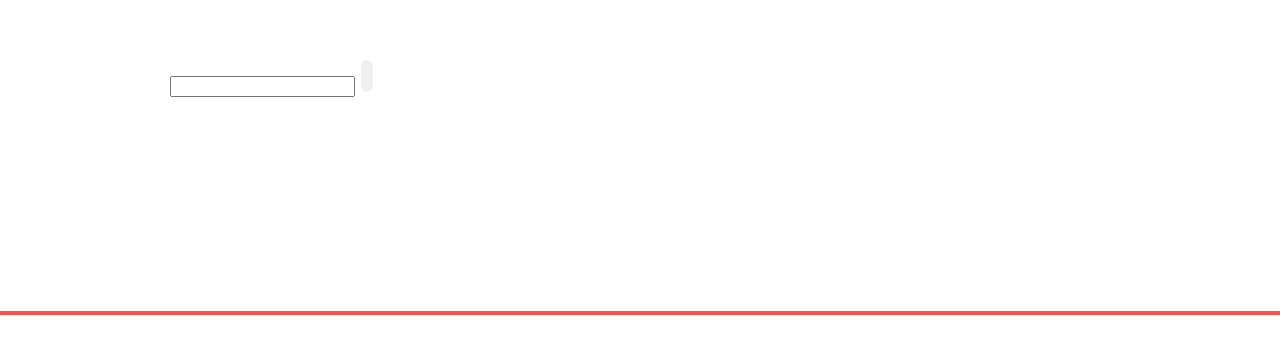
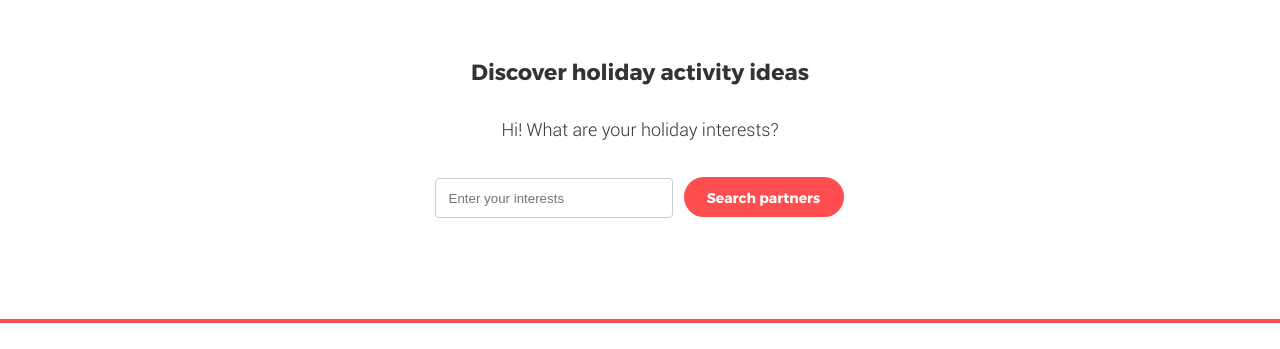
Before and after one commit to plyolik/g-digital-bem, a plain HTML site: page src/index.html in a window 1280 px wide. Shown: the part 2871-3220 px from the top of the page. Drawn offline with Linux system fonts and the light colour scheme.

Commit message:
made a search partner section

```diff
--- a/src/index.html
+++ b/src/index.html
@@ -112,12 +112,12 @@
                 <h2 class="section__title"></h2>
             </section>
             <section class="search-partners">
-                <h2 class="section__title"></h2>
+                <h2 class="section__title">Discover holiday activity ideas</h2>
                 <section class="search-partners__content">
-                    <p class="search-partners__p"></p>
+                    <p class="search-partners__p p">Hi! What are your holiday interests?</p>
                     <div class="search-partners__form">
-                        <input class="search-partners__input">
-                        <button class="search-partners__btn btn"></button>
+                        <input class="search-partners__input" placeholder="Enter your interests">
+                        <button class="search-partners__btn btn">Search partners</button>
                     </div>
                 </section>
             </section>
--- a/src/style.css
+++ b/src/style.css
@@ -67,9 +67,6 @@
     height: 1026px;
 }
 
-.search-partners {
-    height: 153px;
-}
 
 .how-it-works__content {
     display: flex;
@@ -371,3 +368,34 @@
     display: flex;
     justify-content: space-around;
 }
+
+.search-partners__btn {
+    background-color: rgb(255, 78, 80);
+    width: 164px;
+    height: 44px;
+    color: white;
+}
+
+
+.search-partners__p  {
+    font-size: 18px;
+    color: rgb(51, 51, 51);
+    margin: 35px 0;
+  }
+
+  .search-partners__input {
+    border-style: solid;
+    border-width: 1px;
+    border-color: rgb(204, 204, 204);
+    border-radius: 4px;
+    background-color: rgb(255, 255, 255);
+    box-shadow: 0px 1px 0px 0px rgba(238, 238, 238, 0.004);
+    width: 210px;
+    height: 22px;
+    padding: 8px 13px;
+    margin-right: 5px;
+  }
+
+  .search-partners__form {
+    text-align: center;
+  }
```
